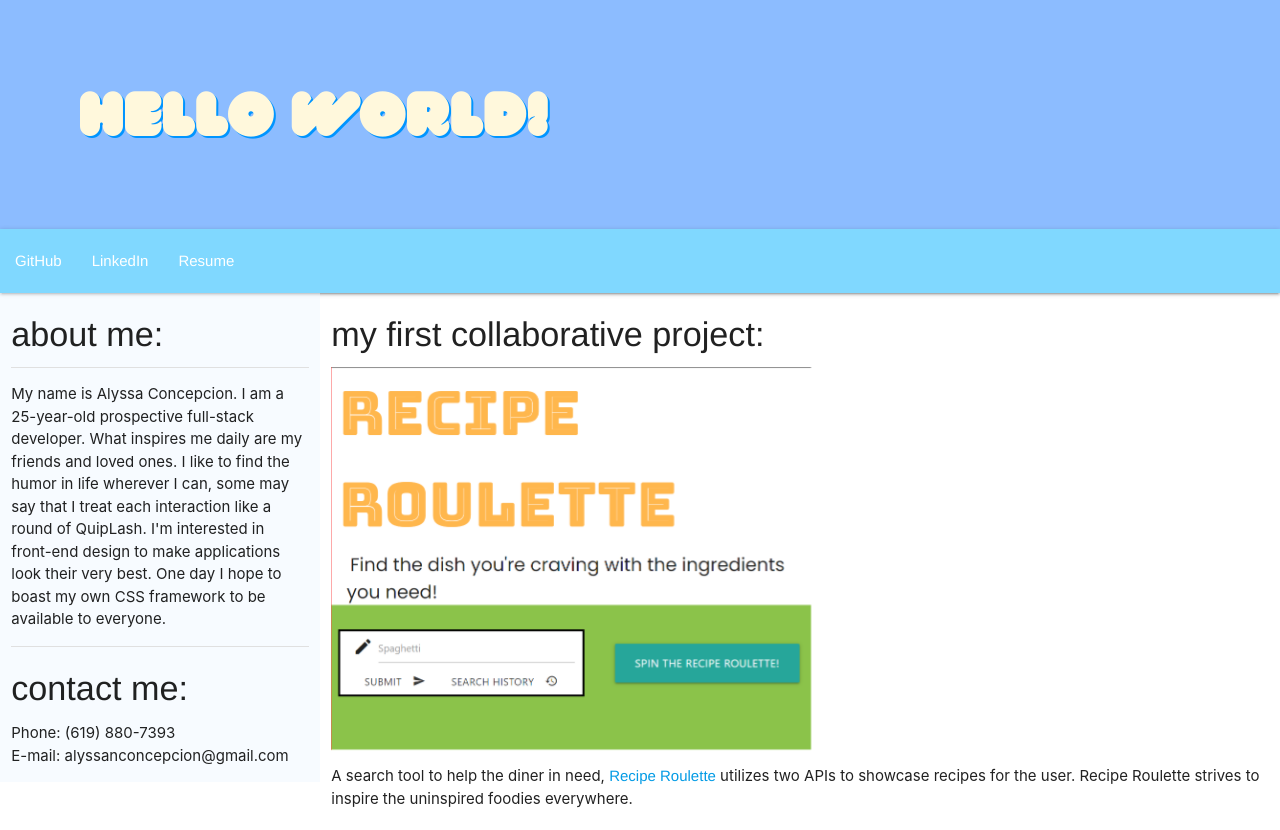
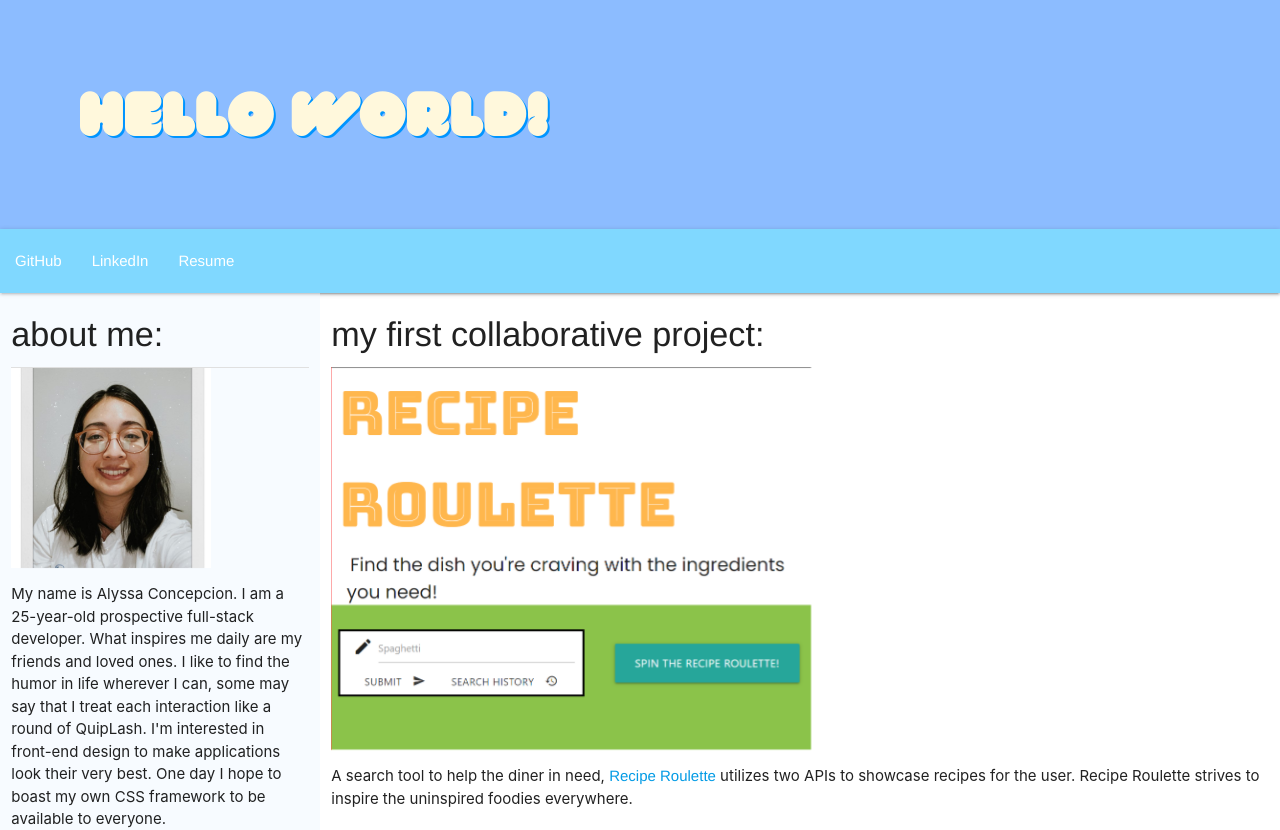
Before and after one commit to hackerlyss/portfolio, a plain HTML site: page index.html in a window 1280 px wide. Shown: the top 830 px of the page. Drawn offline with nearby package versions, Linux system fonts and the light colour scheme.

Commit message:
Updating page with recent photo of myself

```diff
--- a/index.html
+++ b/index.html
@@ -33,6 +33,7 @@
     <div class="col s12 m3" id="side-bar">
       <h4>About Me:</h4>
       <div class="divider"></div>
+      <img class="materialboxed" alt="portrait of Alyssa" src="assets/images/SelfieUpdate.jpg" width="200">
       <p>
         My name is Alyssa Concepcion. I am a 25-year-old prospective full-stack developer.
         What inspires me daily are my friends and loved ones.
```
Also changed, not shown: assets/images/Portfolio_screenshot.png (deleted), assets/images/Recent_selfie.jpg (deleted), assets/images/SelfieUpdate.jpg (added), assets/images/SitePreview.png, 1 other file.
